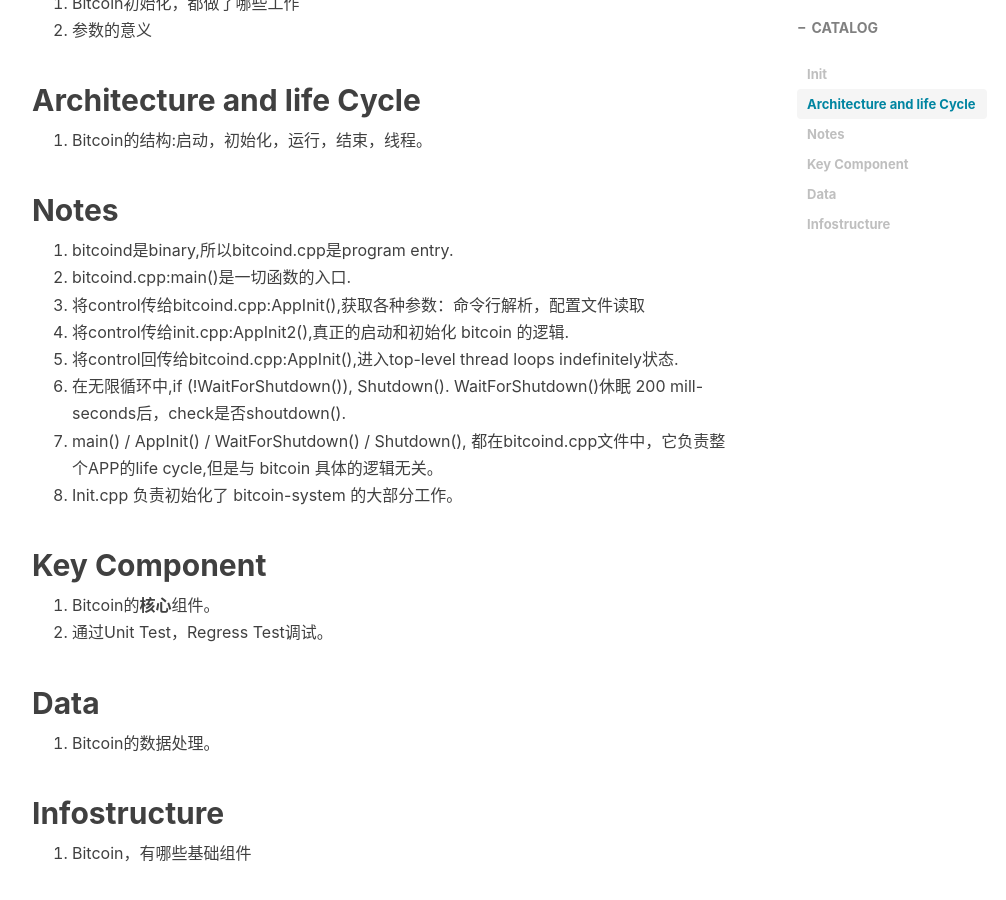
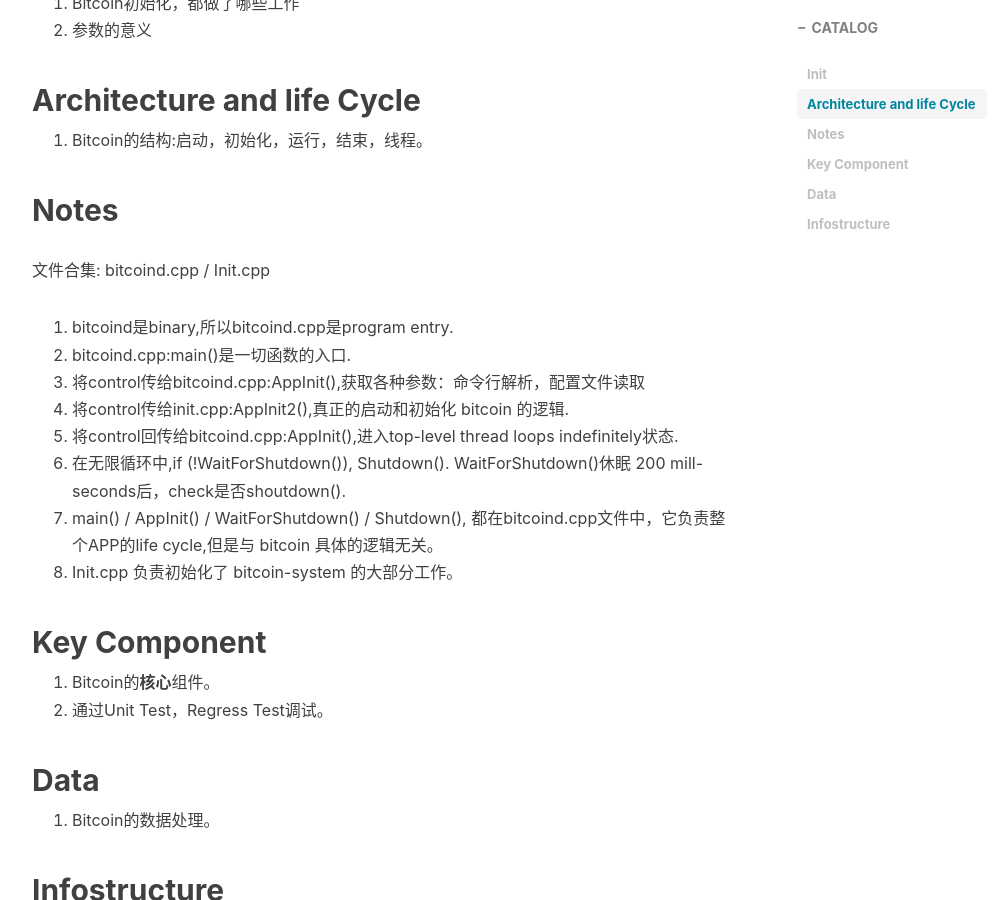
Before and after one commit to MapleLaker/MapleLaker.github.io, a Jekyll site: the page built from _posts/2017-11-07-Debug 列表.md, in a window 1280 px wide and 900 px high, scrolled down 617 px. Shown: the whole window, without its empty margins (233-1239 px from the left). Built offline with Jekyll 4.4.1, drawn with Linux system fonts in a browser that asks for light colours; nearby versions of some CDN libraries; comment, search, counter and statistics services are not loaded.

Commit message:
Update 2017-11-07-Debug 列表.md

```diff
--- a/_posts/2017-11-07-Debug 列表.md
+++ b/_posts/2017-11-07-Debug 列表.md
@@ -18,6 +18,7 @@ Debug Bitcoin中哪些部分
 1. Bitcoin的结构:启动，初始化，运行，结束，线程。
 
 ## Notes
+文件合集: bitcoind.cpp / Init.cpp
 1. bitcoind是binary,所以bitcoind.cpp是program entry.
 2. bitcoind.cpp:main()是一切函数的入口.
 3. 将control传给bitcoind.cpp:AppInit(),获取各种参数：命令行解析，配置文件读取
```
